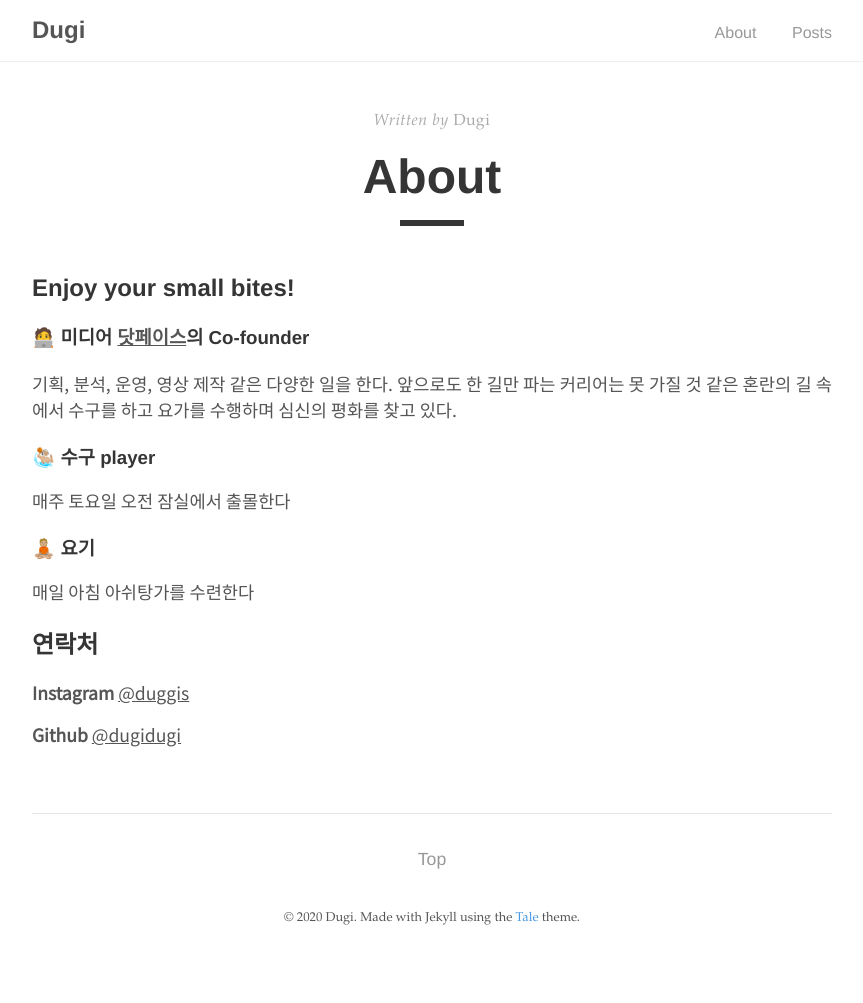
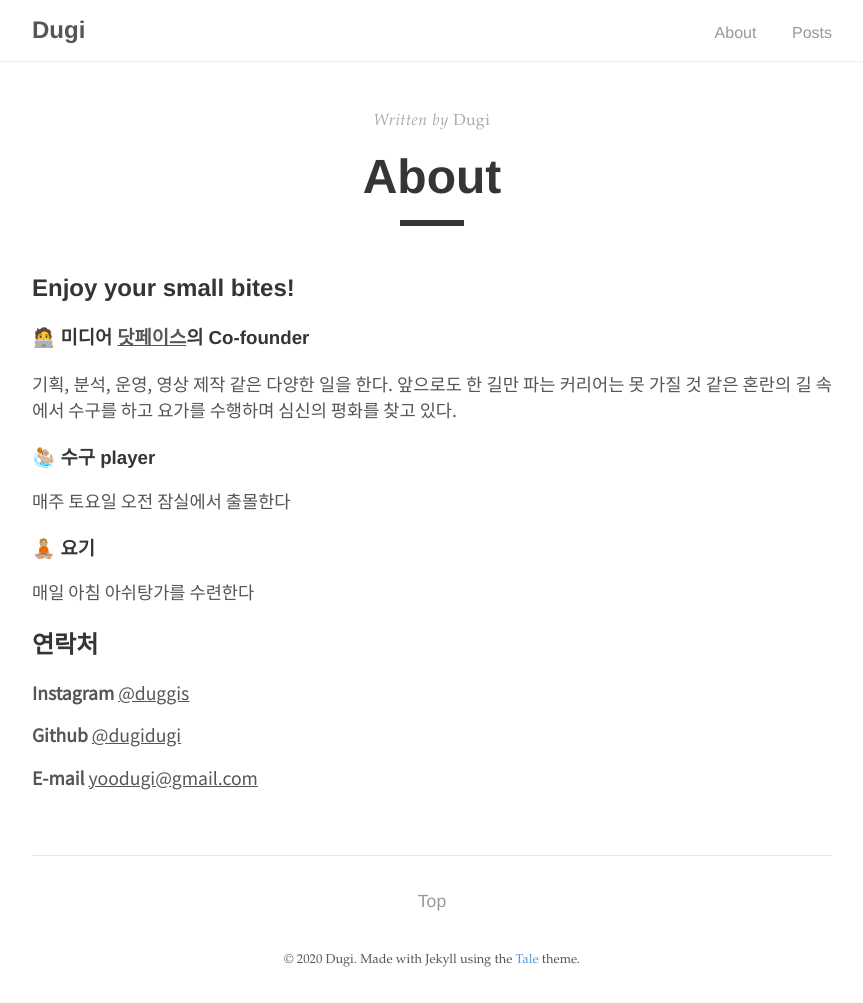
Before and after one commit to dugidugi/dugidugi.github.io, a Jekyll site: the page built from _pages/about.md, in a window 1280 px wide. Shown: the whole page, without its empty margins (208-1071 px from the left). Built offline with Jekyll 4.4.1, drawn with Linux system fonts in a browser that asks for light colours; before the commit the page ends 961 px from its top, so only the background shows below that.

Commit message:
about email 추가

```diff
--- a/_pages/about.md
+++ b/_pages/about.md
@@ -27,3 +27,5 @@ permalink: /about/
 **Instagram** [@duggis](https://www.instagram.com/duggis)
 
 **Github** [@dugidugi](https://github.com/dugidugi/)
+
+**E-mail** [yoodugi@gmail.com](mailto:yoodugi@gmail.com)
```
